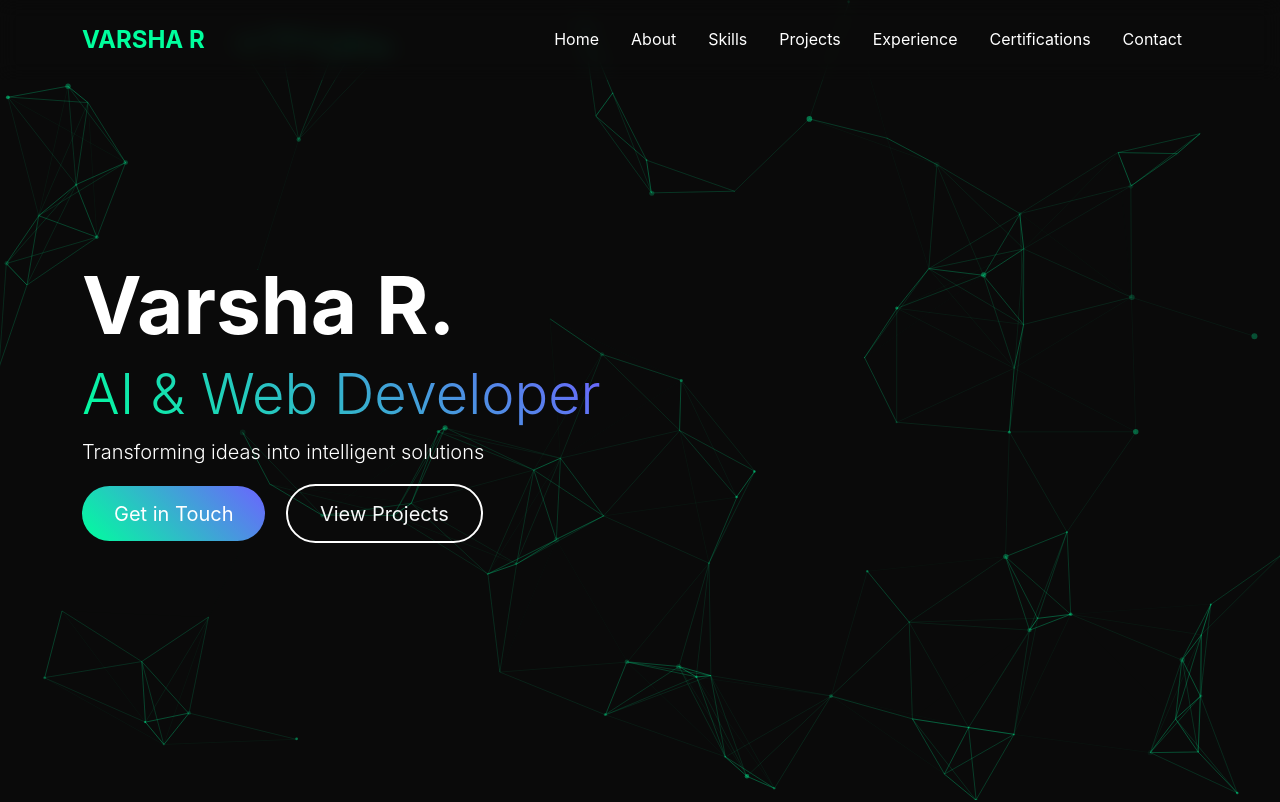
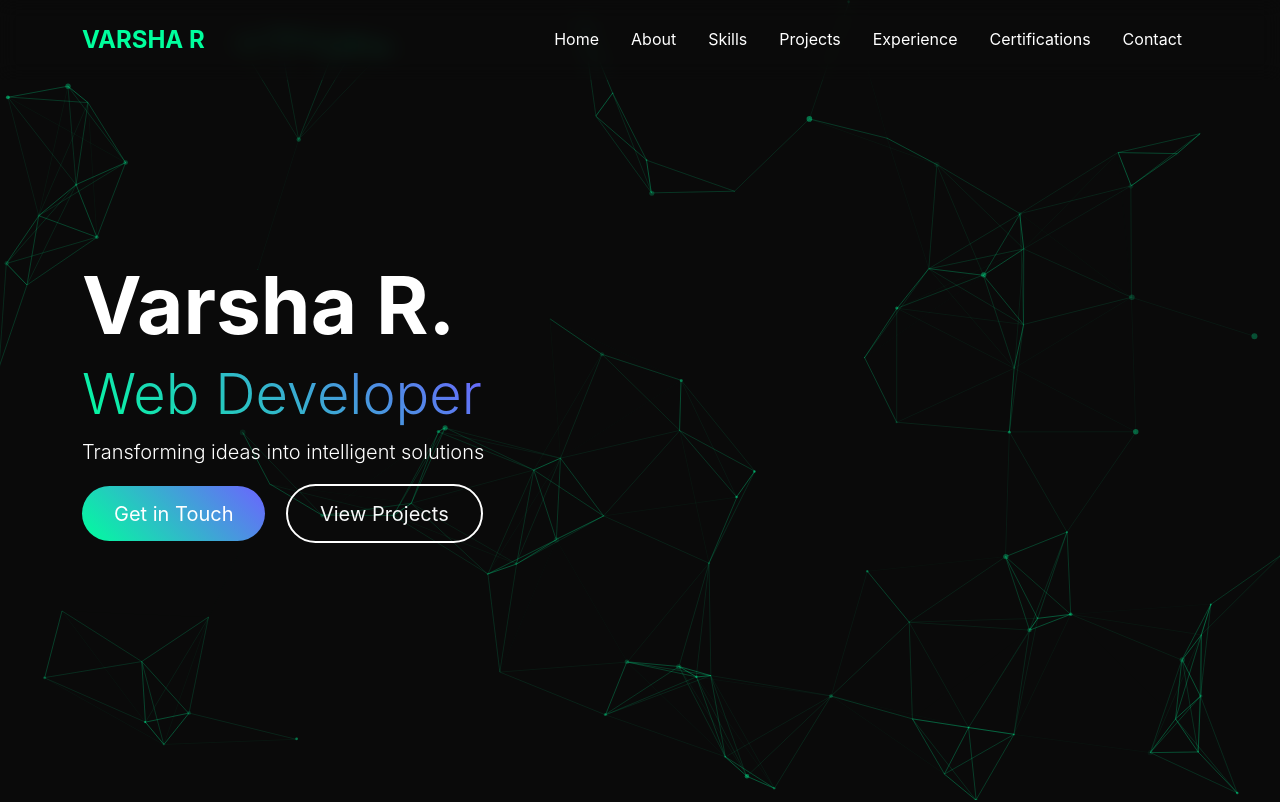
Before and after one commit to Abinesh0708/varsha-profolio, a plain HTML site: page index.html in a window 1280 px wide. Shown: the top 802 px of the page. Drawn offline with nearby package versions, Linux system fonts and the light colour scheme.

Commit message:
Update job title in index.html from "AI & Web Developer" to "Web Developer"

```diff
--- a/index.html
+++ b/index.html
@@ -42,7 +42,7 @@
             <div class="row min-vh-100 align-items-center">
                 <div class="col-lg-8" data-aos="fade-up">
                     <h1 class="display-1 fw-bold">Varsha R.</h1>
-                    <h2 class="display-4 text-gradient">AI & Web Developer</h2>
+                    <h2 class="display-4 text-gradient">Web Developer</h2>
                     <p class="lead">Transforming ideas into intelligent solutions</p>
                     <div class="hero-buttons">
                         <a href="#contact" class="btn btn-primary btn-lg">Get in Touch</a>
```
